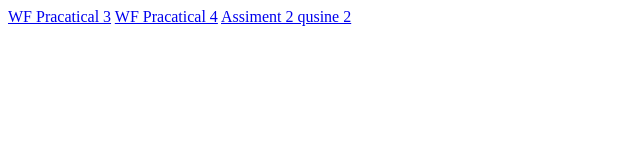
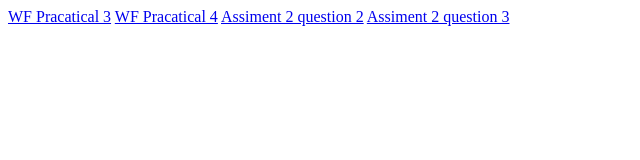
Before and after one commit to PalAnkit34/new, a plain HTML site: page index.html in a window 1280 px wide. Shown: the whole page, without its empty margins (0-640 px from the left). Drawn offline with Linux system fonts and the light colour scheme.

Commit message:
Update index.html

```diff
--- a/index.html
+++ b/index.html
@@ -8,6 +8,7 @@
 <body>
     <a href="New folder\wf3.html">WF Pracatical 3</a>
     <a href="New folder\wf4.html">WF Pracatical 4</a>
-    <a href="New folder\as2-2.html">Assiment 2 qusine 2</a>
+    <a href="New folder\as2-2.html">Assiment 2 question 2</a>
+    <a href="New folder\as2-3.html">Assiment 2 question 3</a>
 </body>
 </html>
```
